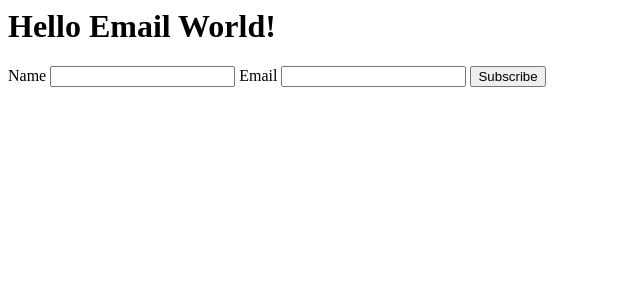
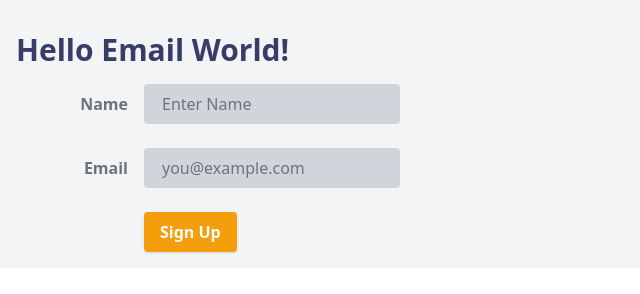
Before and after one commit to talves/netlify-emails-test, a website: page site/index.html in a window 1280 px wide. Shown: the whole page, without its empty margins (0-640 px from the left). Drawn offline with nearby package versions, Linux system fonts and the light colour scheme; a web font is replaced by a local one.

Commit message:
add: styles

```diff
--- a/site/index.html
+++ b/site/index.html
@@ -1,3 +1,27 @@
+<!DOCTYPE html>
+<html lang="en">
+
+<head>
+    <meta charset="UTF-8">
+    <meta http-equiv="X-UA-Compatible" content="IE=edge">
+    <meta name="viewport" content="width=device-width, initial-scale=1.0">
+    <link rel="stylesheet" href="https://rsms.me/inter/inter.css">
+    <script src="https://cdn.tailwindcss.com?plugins=forms,typography"></script>
+    <script>
+        tailwind.config = {
+            theme: {
+                extend: {
+                    colors: {
+                        bufford: '#373d67',
+                    }
+                }
+            }
+        }
+    </script>
+    <title>Email Test</title>
+</head>
+
+<body>
     <script>
         const handleSubmit = async () => {
             event.preventDefault();
@@ -9,7 +33,7 @@
                 subscriberName: name.value,
                 subscriberEmail: email.value,
             };
-        alert(JSON.stringify(data,null,2))
+            alert(JSON.stringify(data, null, 2))
             //call to the Netlify Function you created
             return await fetch("/.netlify/functions/triggerSubscribeEmail", {
                 method: "POST",
@@ -21,14 +45,47 @@
             });
         };
     </script>
-<h1>Hello Email World!</h1>
 
-<div className="subscribe-form-container">
-    <form id="form" onsubmit="handleSubmit()">
-        <label htmlFor="name">Name</label>
-        <input type="text" id="name" name="name" required />
-        <label htmlFor="email">Email</label>
-        <input type="text" id="email" name="email" required />
-        <button type="submit">Subscribe</button>
+    <div class="content-center bg-gray-100 p-4">
+        <div class="text-3xl w-full font-bold text-bufford py-4">Hello Email World!</div>
+        <form id="form" onsubmit="handleSubmit()" class="w-full max-w-sm">
+            <div class="md:flex md:items-center mb-6">
+                <div class="md:w-1/3">
+                    <label class="block text-gray-500 font-bold md:text-right mb-1 md:mb-0 pr-4" for="name">
+                        Name
+                    </label>
+                </div>
+                <div class="md:w-2/3">
+                    <input id="name"
+                        class="bg-gray-300 appearance-none border-2 border-gray-300 rounded w-full py-2 px-4 text-gray-700 leading-tight focus:outline-none focus:bg-white focus:border-amber-500"
+                        type="text" placeholder="Enter Name" required>
+                </div>
+            </div>
+            <div class="md:flex md:items-center mb-6">
+                <div class="md:w-1/3">
+                    <label class="block text-gray-500 font-bold md:text-right mb-1 md:mb-0 pr-4" for="email">
+                        Email
+                    </label>
+                </div>
+                <div class="md:w-2/3">
+                    <input
+                        class="bg-gray-300 appearance-none border-2 border-gray-300 rounded w-full py-2 px-4 text-gray-700 leading-tight focus:outline-none focus:bg-white focus:border-amber-500"
+                        id="email" placeholder="you@example.com" required>
+                </div>
+            </div>
+            <div class="md:flex md:items-center">
+                <div class="md:w-1/3"></div>
+                <div class="md:w-2/3">
+                    <button
+                        class="shadow bg-amber-500 hover:bg-amber-400 focus:shadow-outline focus:outline-none text-white font-bold py-2 px-4 rounded"
+                        type="submit">
+                        Sign Up
+                    </button>
+                </div>
+            </div>
         </form>
+
     </div>
+</body>
+
+</html>
```
Lines whose indentation alone changed are shown as unchanged.
